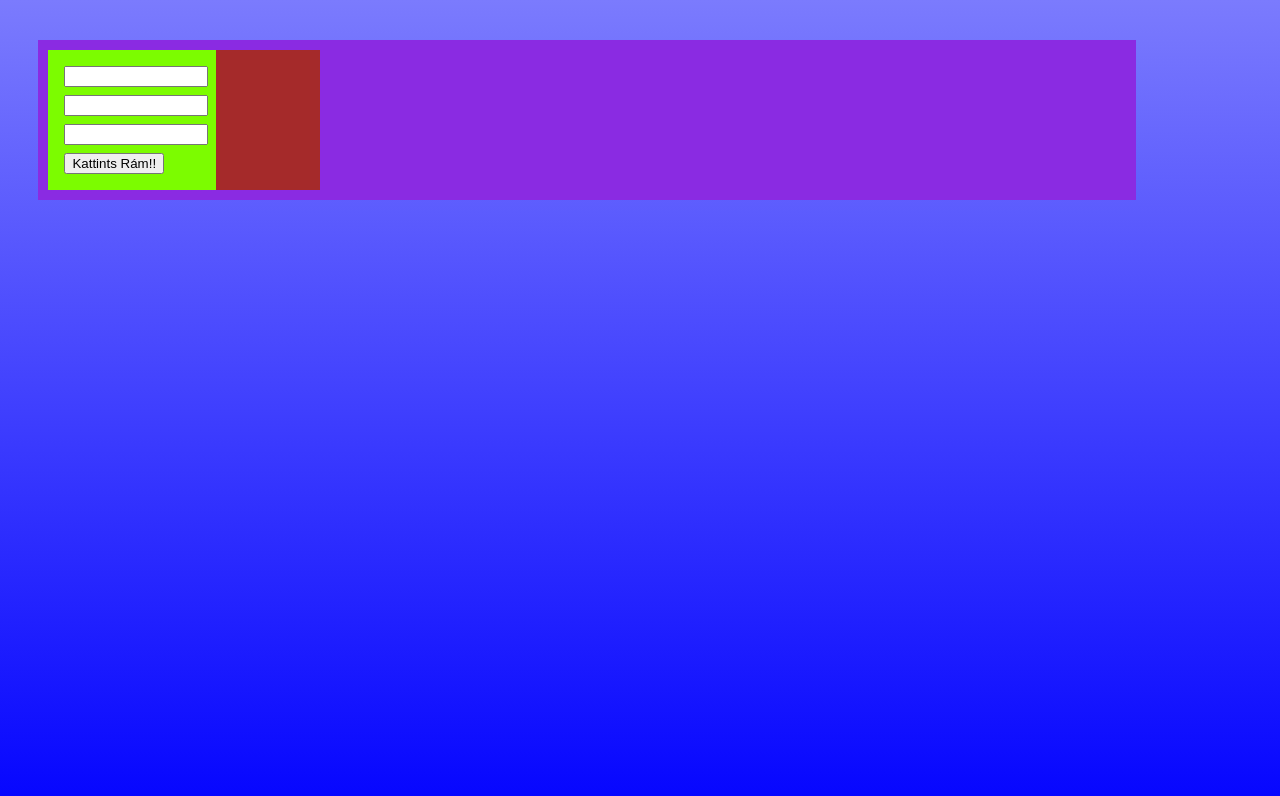
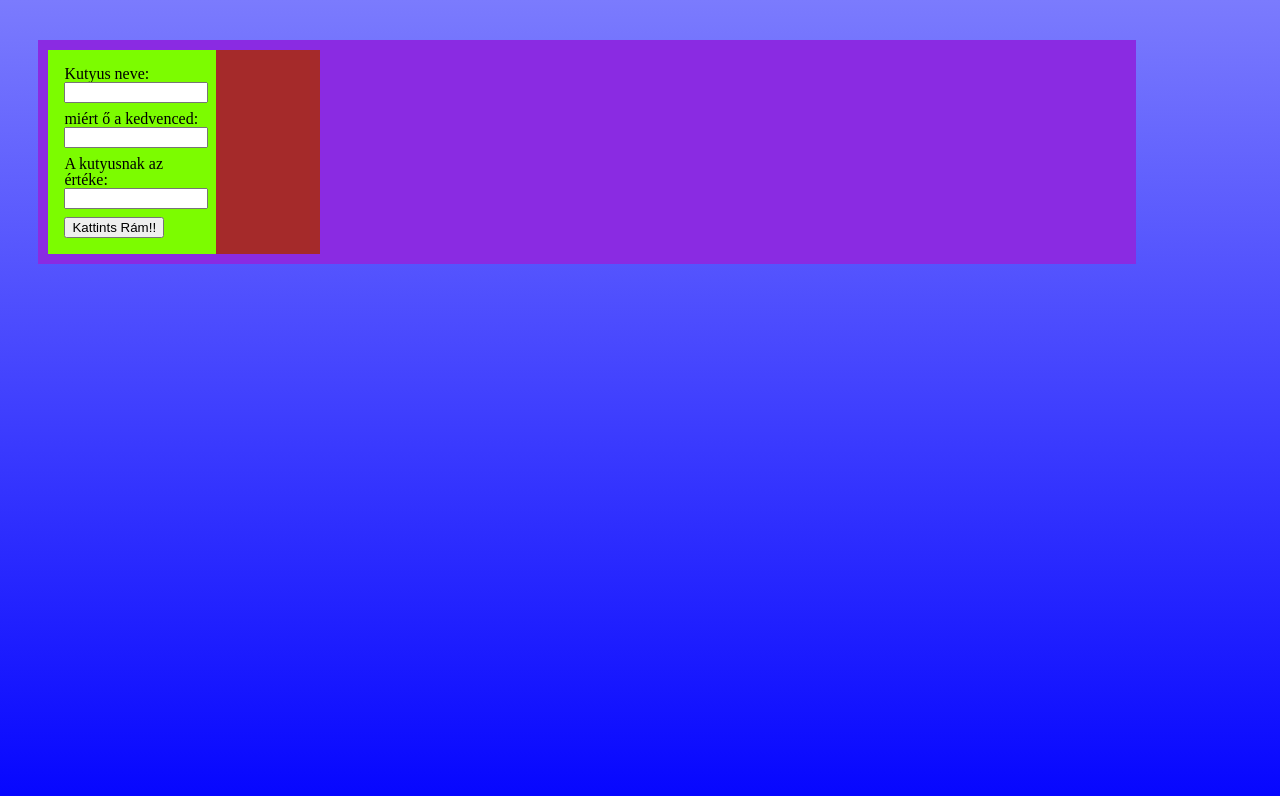
Before and after one commit to KiralyTamas/CodeBerryOOP, a plain HTML site: page index.html in a window 1280 px wide. Drawn offline with Linux system fonts and the light colour scheme.

Commit message:
leírás hozzáadva

```diff
--- a/css/style.css
+++ b/css/style.css
@@ -28,6 +28,7 @@ background-image: linear-gradient(rgb(123, 123, 253),rgb(0, 0, 255));
     display: block;
     position: relative;
     max-width: 50%;
+    height: max-content;
     padding: 2vh;
     background-color: lawngreen;
 }
--- a/index.html
+++ b/index.html
@@ -15,8 +15,11 @@
     <div id="experience">
         <div id="firstTask">
             <div id="input">
+                <p>Kutyus neve:</p>
                 <input type="text" name="animal" id="animal" value="">
+               <p>miért ő a kedvenced:</p>
                 <input type="text" name="description" id="description" value="">
+               <p>A kutyusnak az értéke:</p>
                 <input type="number" name="price" id="price" value="">
                 <button id="firstButton">
                     Kattints Rám!!
```
